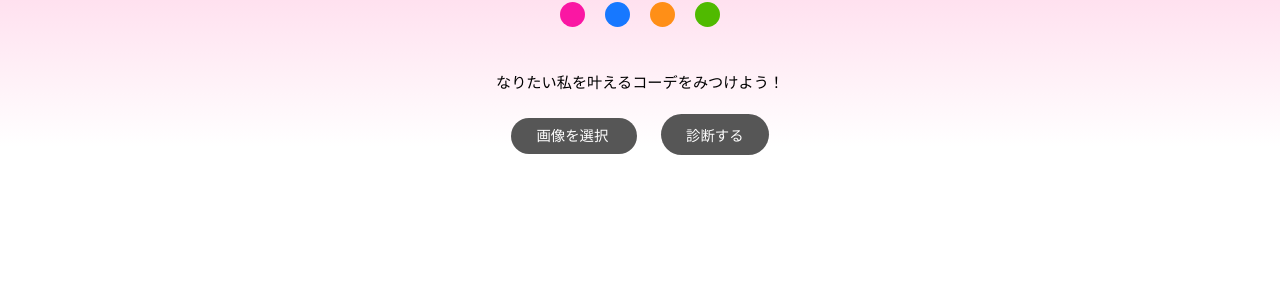
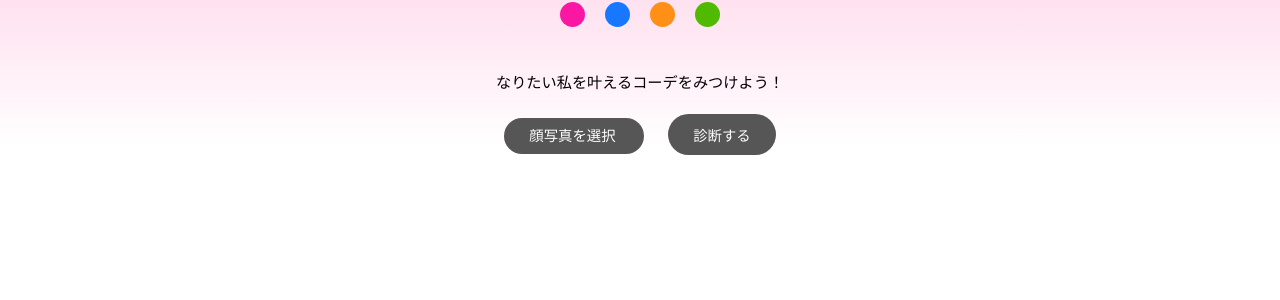
Before and after one commit to Kamenleon/Pmake-up, a Flask app: page / in a window 1280 px wide. Shown: the part 333-633 px from the top of the page. Run offline with Flask 2, Linux system fonts and the light colour scheme; some libraries are stand-ins or nearby versions.

Commit message:
label 文言修正

```diff
--- a/templates/index.html
+++ b/templates/index.html
@@ -30,7 +30,7 @@
     <div id="btn" class="upload">
       <form action="/upload" method="post" enctype="multipart/form-data">
         <label for="file-sample">
-          画像を選択
+          顔写真を選択
         <input type="file" name="image" accept="image/png,image/jpeg" id="file-sample">
         </label>
         <button type="submit" id="submitBtn" class="btn">診断する</button>
```
